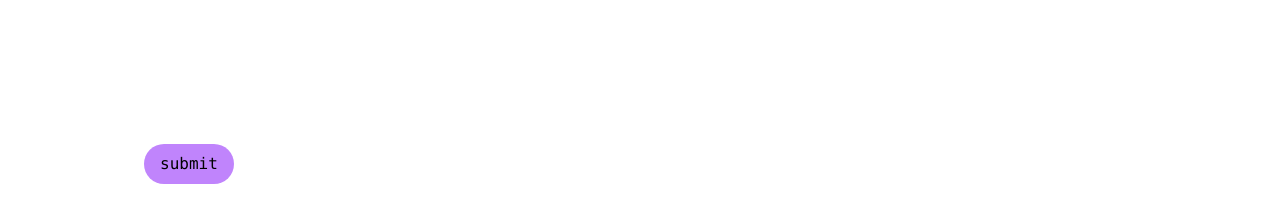
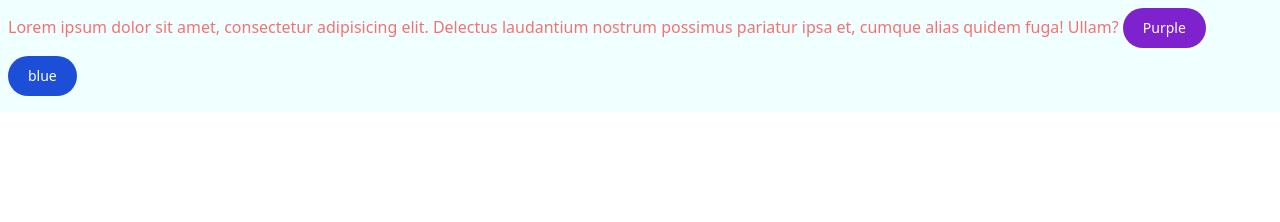
Before and after one commit to arghagithub/tailwindcourse, a website built with Vite: page index.html in a window 1280 px wide. Built offline with nearby package versions, Linux system fonts and the light colour scheme.

Commit message:
video9- @apply directive in tailwind

```diff
--- a/index.html
+++ b/index.html
@@ -8,9 +8,10 @@
     <title>video8-hover,focus and other states in tailwind</title>
 </head>
 <body>
-    <button class="py-2 px-4 my-36 mx-36 bg-purple-400 text-center rounded-3xl font-mono hover:bg-white hover:text-purple-900 hover:font-bold hover:border-2 hover:border-purple-900
-    active:bg-blue-300 active:border-2 active:border-blue-700 active:text-black focus:bg-black focus:text-white
-    cursor-pointer">submit</button>
-
+    <div class="text-red-400 text-vic py-2 px-2 bg-yellow-300">
+        Lorem ipsum dolor sit amet, consectetur adipisicing elit. Delectus laudantium nostrum possimus pariatur ipsa et, cumque alias quidem fuga! Ullam?
+        <button type="button" class="btn">Purple</button>
+        <button type="button" class="btnp hover:bg-green-800">blue</button>
+    </div>
 </body>
 </html>
--- a/style.css
+++ b/style.css
@@ -1,3 +1,14 @@
 @tailwind base;
 @tailwind components;
 @tailwind utilities;
+
+
+.text-vic{
+    background-color: azure;
+}
+.btn{
+    @apply text-white bg-purple-700 hover:bg-purple-800 focus:outline-none focus:ring-4 focus:ring-purple-300 font-medium rounded-full text-sm px-5 py-2.5 text-center mb-2 dark:bg-purple-600 dark:hover:bg-purple-700 dark:focus:ring-purple-900;
+}
+.btnp{
+    @apply text-white bg-blue-700 hover:bg-blue-800 focus:outline-none focus:ring-4 focus:ring-blue-300 font-medium rounded-full text-sm px-5 py-2.5 text-center mb-2 dark:bg-blue-600 dark:hover:bg-blue-700 dark:focus:ring-blue-900
+}
```
